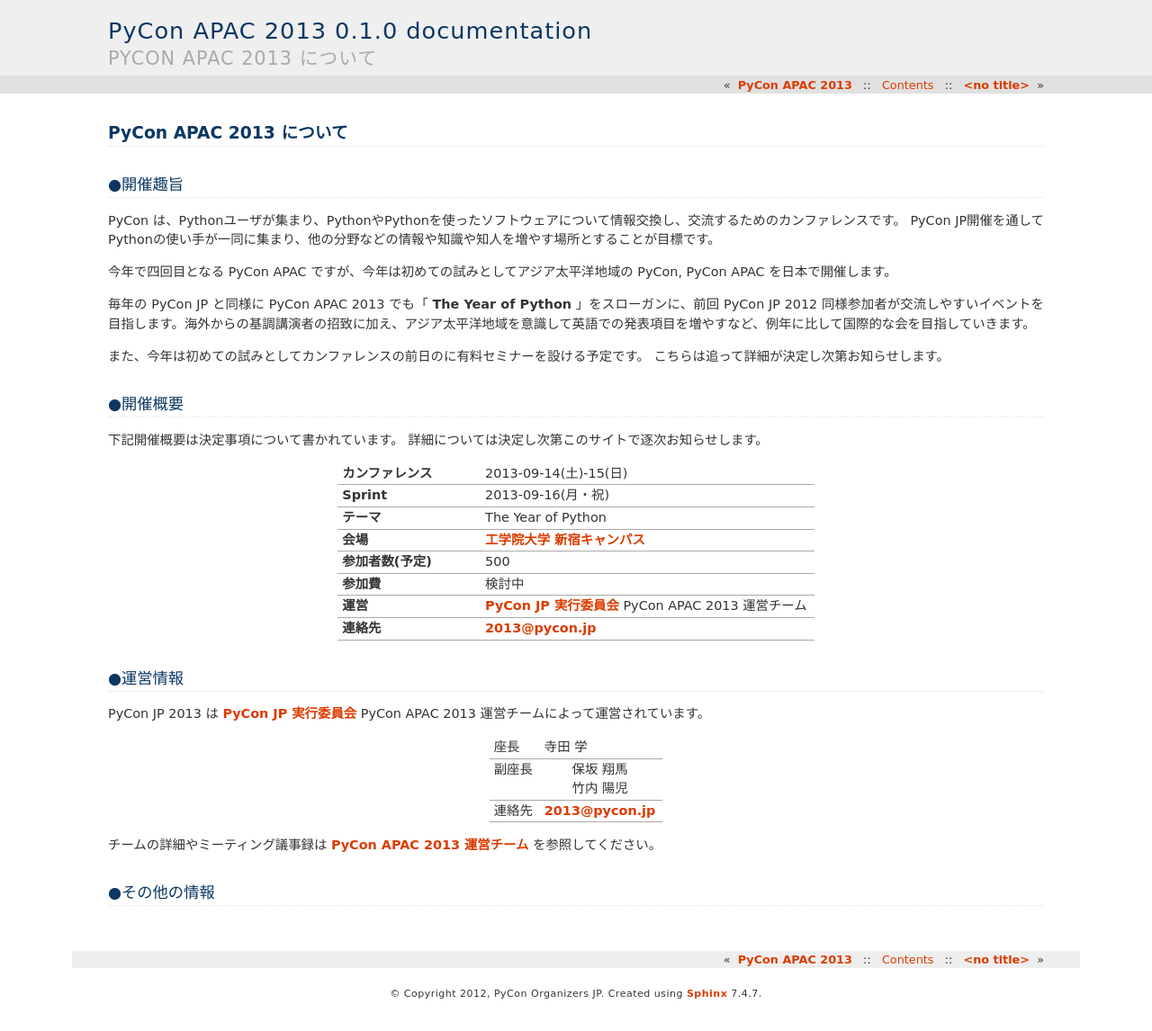
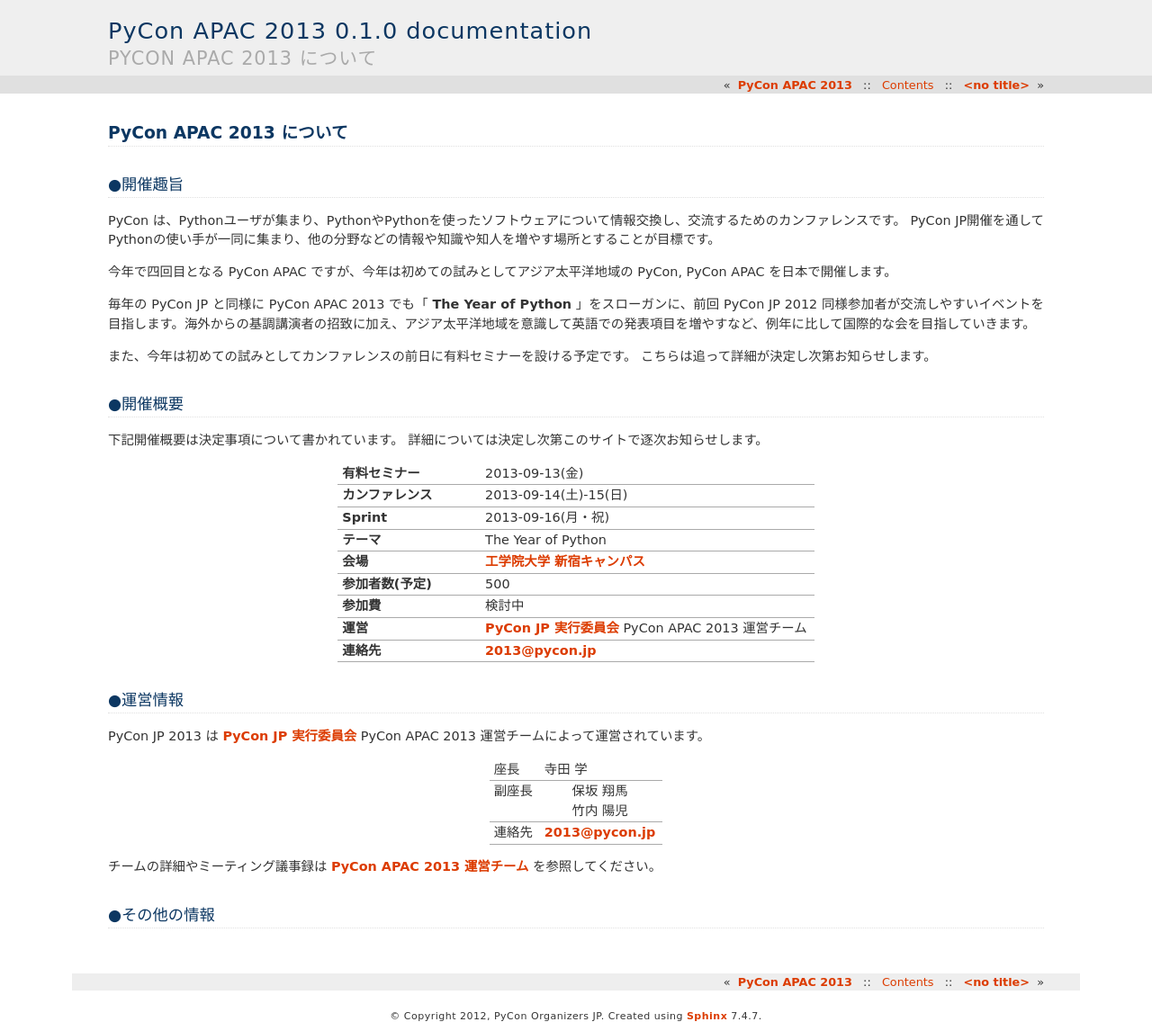
Before and after one commit to pyconjp/apac-2013.pycon.jp, a Sphinx documentation site: the page built from sphinx/ja/about/index.rst, in a window 1280 px wide. Shown: the whole page at 90% size. Built offline with Sphinx 7.4.7, drawn with Linux system fonts in a browser that asks for light colours; pages that are not in the unit, such as notebooks, are missing from menus; before the commit the page ends 1122 px from its top, so only the background shows below that.

Commit message:
誤字修正とか

```diff
--- a/sphinx/ja/about/index.rst
+++ b/sphinx/ja/about/index.rst
@@ -11,7 +11,7 @@
 
 毎年の PyCon JP と同様に PyCon APAC 2013 でも「 **The Year of Python** 」をスローガンに、前回 PyCon JP 2012 同様参加者が交流しやすいイベントを目指します。海外からの基調講演者の招致に加え、アジア太平洋地域を意識して英語での発表項目を増やすなど、例年に比して国際的な会を目指していきます。
 
-また、今年は初めての試みとしてカンファレンスの前日のに有料セミナーを設ける予定です。
+また、今年は初めての試みとしてカンファレンスの前日に有料セミナーを設ける予定です。
 こちらは追って詳細が決定し次第お知らせします。
 
 ●開催概要
@@ -24,6 +24,8 @@
    :widths: 30 70
    :stub-columns: 1
 
+   * - 有料セミナー
+     - 2013-09-13(金)
    * - カンファレンス
      - 2013-09-14(土)-15(日)
    * - Sprint
--- a/sphinx/ja/venue/index.rst
+++ b/sphinx/ja/venue/index.rst
@@ -9,7 +9,7 @@
 
 * 住所: 〒163-8677　新宿区西新宿1-24-2 (`Google Maps <https://maps.google.com/maps?q=Kogakuin+University,+Shinjuku,+Tokyo,+Japan&hl=en&sll=35.675779,139.695548&sspn=0.048806,0.056906&oq=kogakuin&hq=Kogakuin+University,&hnear=Shinjuku,+Tokyo,+Japan&t=m&z=16>`_)
 
-TODO: add details of floors/rooms
+.. TODO: add details of floors/rooms
 
 会場までのアクセス
 ==============================
--- a/sphinx/venue/index.rst
+++ b/sphinx/venue/index.rst
@@ -9,7 +9,7 @@
 
 * Address: 1-24-2 Nishi-shinjuku, Shinjuku-ku, Tokyo, 163-8677, Japan (`Google Maps <https://maps.google.com/maps?q=Kogakuin+University,+Shinjuku,+Tokyo,+Japan&hl=en&sll=35.675779,139.695548&sspn=0.048806,0.056906&oq=kogakuin&hq=Kogakuin+University,&hnear=Shinjuku,+Tokyo,+Japan&t=m&z=16>`_)
 
-TODO: add details of floors/rooms
+.. TODO: add details of floors/rooms
 
 
 Map and Directions
```
